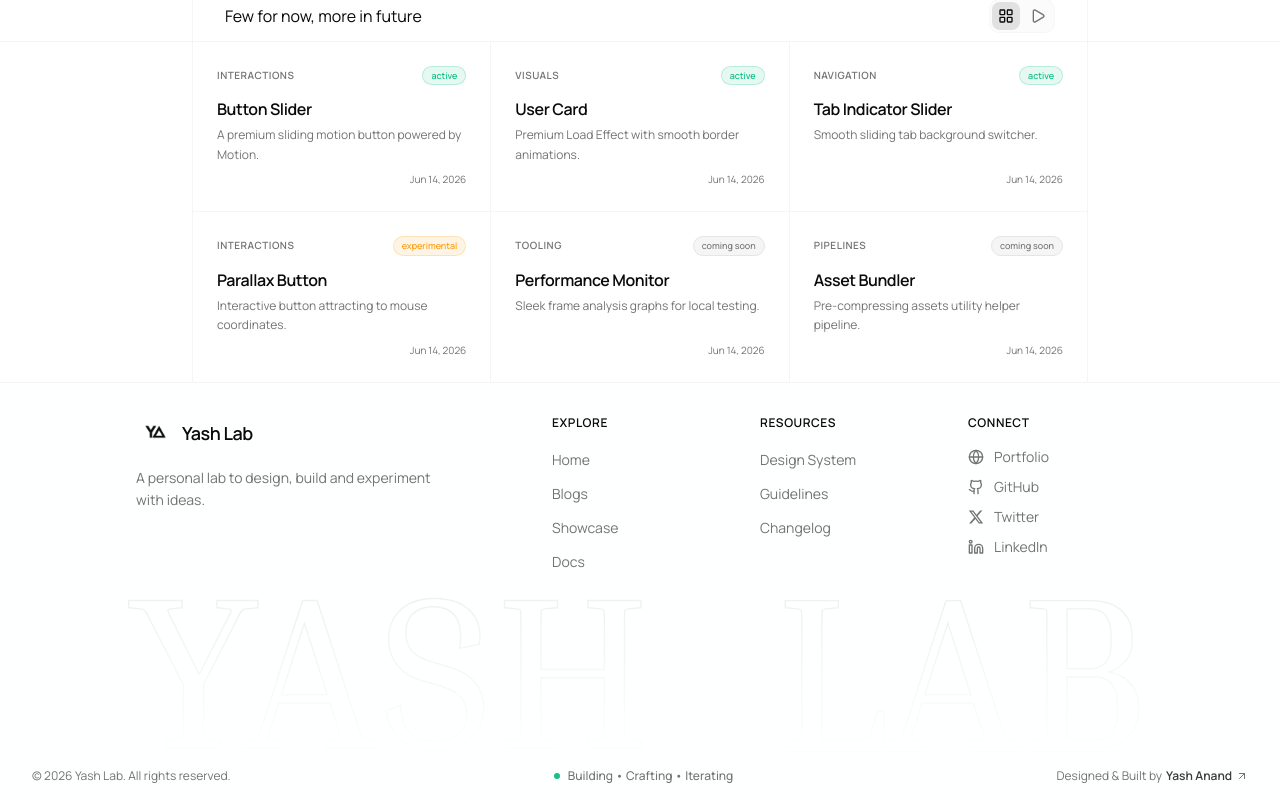
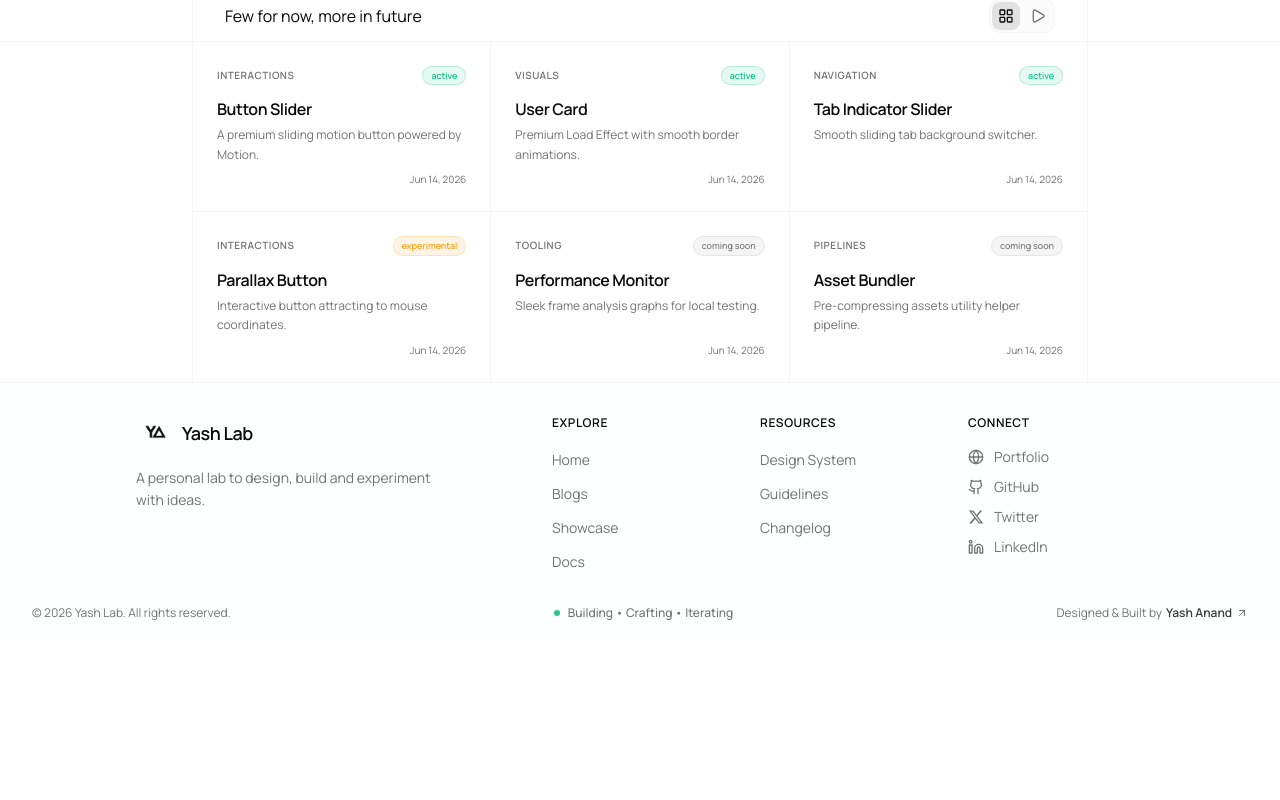
Before and after one commit to yashanand167/personal-lab, a Next.js app: page / in a window 1280 px wide. Shown: the part 642-1442 px from the top of the page. After the commit the page ends 1279 px from the top, so only its background shows below. Built offline with nearby package versions, Linux system fonts and the light colour scheme.

Commit message:
feat: comment out YASH LAB background SVG in footer component

```diff
--- a/components/Footer.tsx
+++ b/components/Footer.tsx
@@ -209,9 +209,9 @@ export default function Footer() {
             </div>
 
             {/* Giant Outlined YASH LAB Background Text */}
-            <div className="w-full mt-2 overflow-hidden select-none pointer-events-none border-b border-border/40 pb-0 flex justify-center items-center opacity-[0.08] dark:opacity-[0.15] transition-opacity duration-200">
+            {/* <div className="w-full mt-2 overflow-hidden select-none pointer-events-none border-b border-border/40 pb-0 flex justify-center items-center opacity-[0.08] dark:opacity-[0.15] transition-opacity duration-200">
                 <SVG />
-            </div>
+            </div> */}
 
             {/* Bottom Copyright and Credit Bar */}
             <div className="px-6 md:px-8 py-4 flex flex-col sm:flex-row justify-between items-center gap-4 text-xs text-muted-foreground">
```
